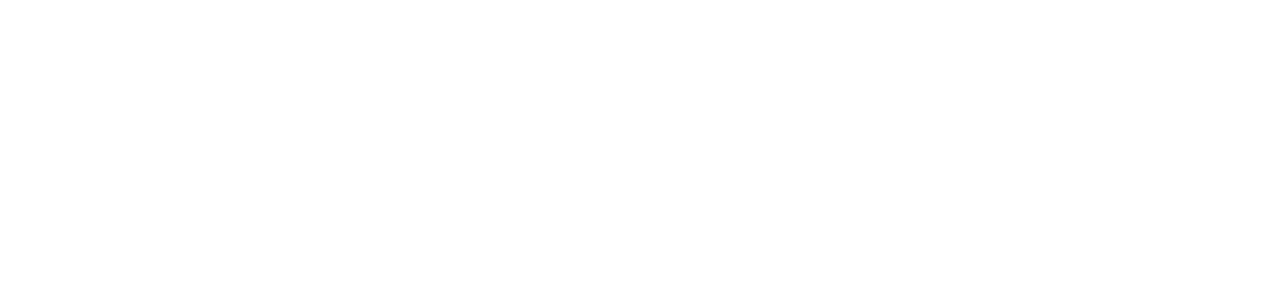
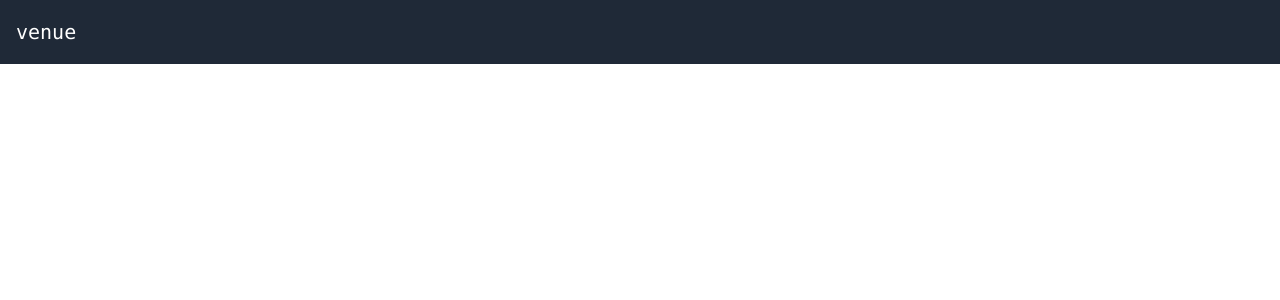
Before and after one commit to jordan-spain/xlabs-venue-web, a React (Create React App) app: page / in a window 1280 px wide. Shown: the top 300 px of the page. Built offline with nearby package versions, Linux system fonts and the light colour scheme.

Commit message:
Add nav bar

```diff
--- a/src/App.tsx
+++ b/src/App.tsx
@@ -1,5 +1,10 @@
 import React from 'react';
+import NavBar from './components/nav-bar/NavBar';
 
-const App = () => <div></div>;
+const App = () => (
+  <div>
+    <NavBar />
+  </div>
+);
 
 export default App;
--- /dev/null
+++ b/src/components/nav-bar/NavBar.tsx
@@ -0,0 +1,18 @@
+import React from 'react';
+import Wrap from '../wrap/Wrap';
+
+const NavBar = () => {
+  return (
+    <nav data-testid="navbar" className="bg-gray-800">
+      <Wrap>
+        <div className="flex items-center h-16">
+          <a className="font-mono text-white text-xl hover:underline" href="/">
+            venue
+          </a>
+        </div>
+      </Wrap>
+    </nav>
+  );
+};
+
+export default NavBar;
--- /dev/null
+++ b/src/components/wrap/Wrap.tsx
@@ -0,0 +1,9 @@
+import React, { ReactNode } from 'react';
+
+interface Props {
+  children: ReactNode;
+}
+
+const Wrap = ({ children }: Props) => <div className="max-w-7xl mx-auto my-auto px-4">{children}</div>;
+
+export default Wrap;
```
Also changed, not shown: 1 other file (tests, documents, lock files or other folders).
